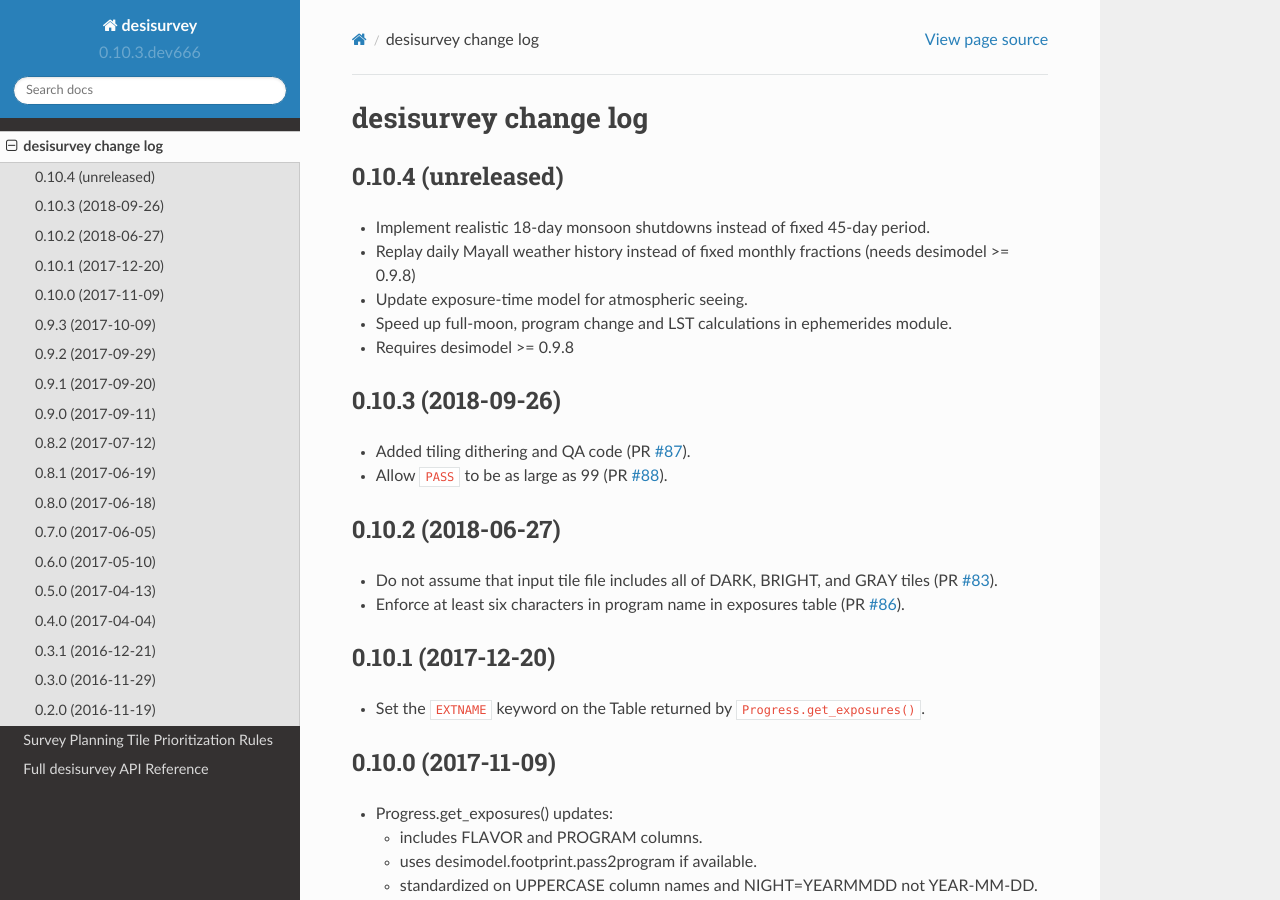
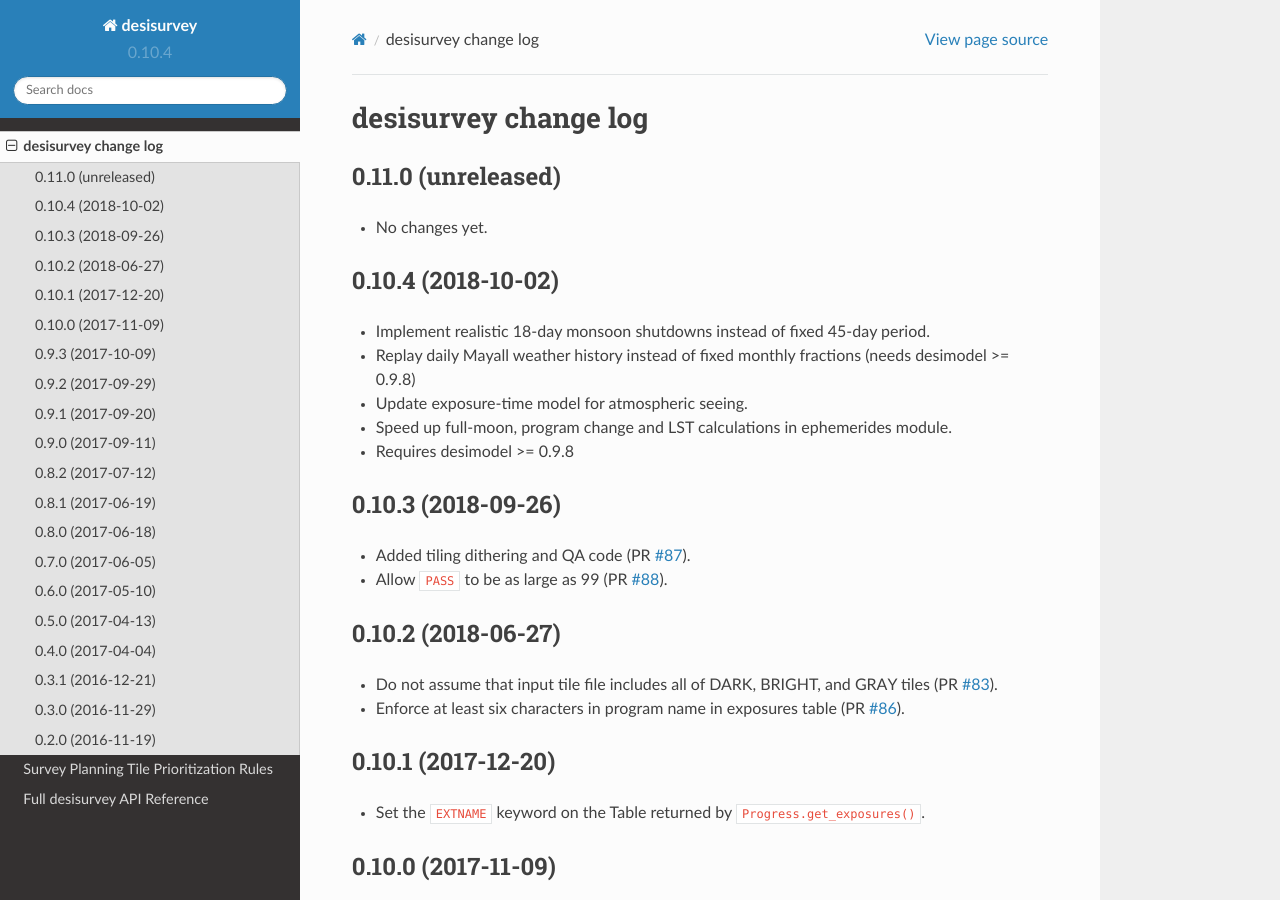
Before and after one commit to desihub/desisurvey, a Sphinx documentation site: the page built from doc/changes.rst, in a window 1280 px wide and 900 px high. Built offline with Sphinx 7.4.7 and the Read the Docs theme 2.0.0, drawn with Linux system fonts in a browser that asks for light colours.

Commit message:
update release notes and version for desisurvey/0.10.4

```diff
--- a/doc/changes.rst
+++ b/doc/changes.rst
@@ -2,7 +2,12 @@
 desisurvey change log
 =====================
 
-0.10.4 (unreleased)
+0.11.0 (unreleased)
+-------------------
+
+* No changes yet.
+
+0.10.4 (2018-10-02)
 -------------------
 
 * Implement realistic 18-day monsoon shutdowns instead of fixed 45-day period.
--- a/py/desisurvey/_version.py
+++ b/py/desisurvey/_version.py
@@ -1 +1 @@
-__version__ = '0.10.3.dev666'
+__version__ = '0.10.4'
```
